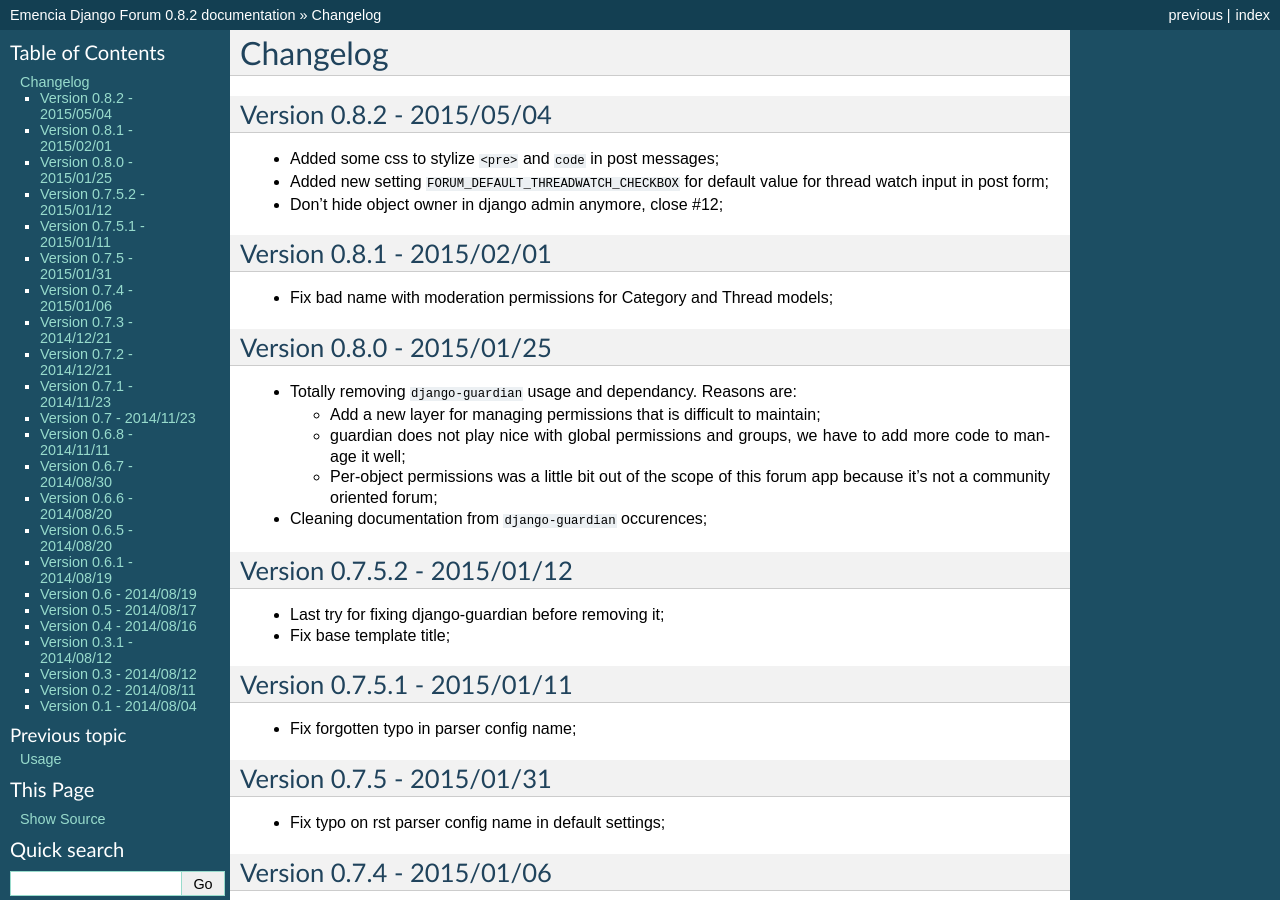
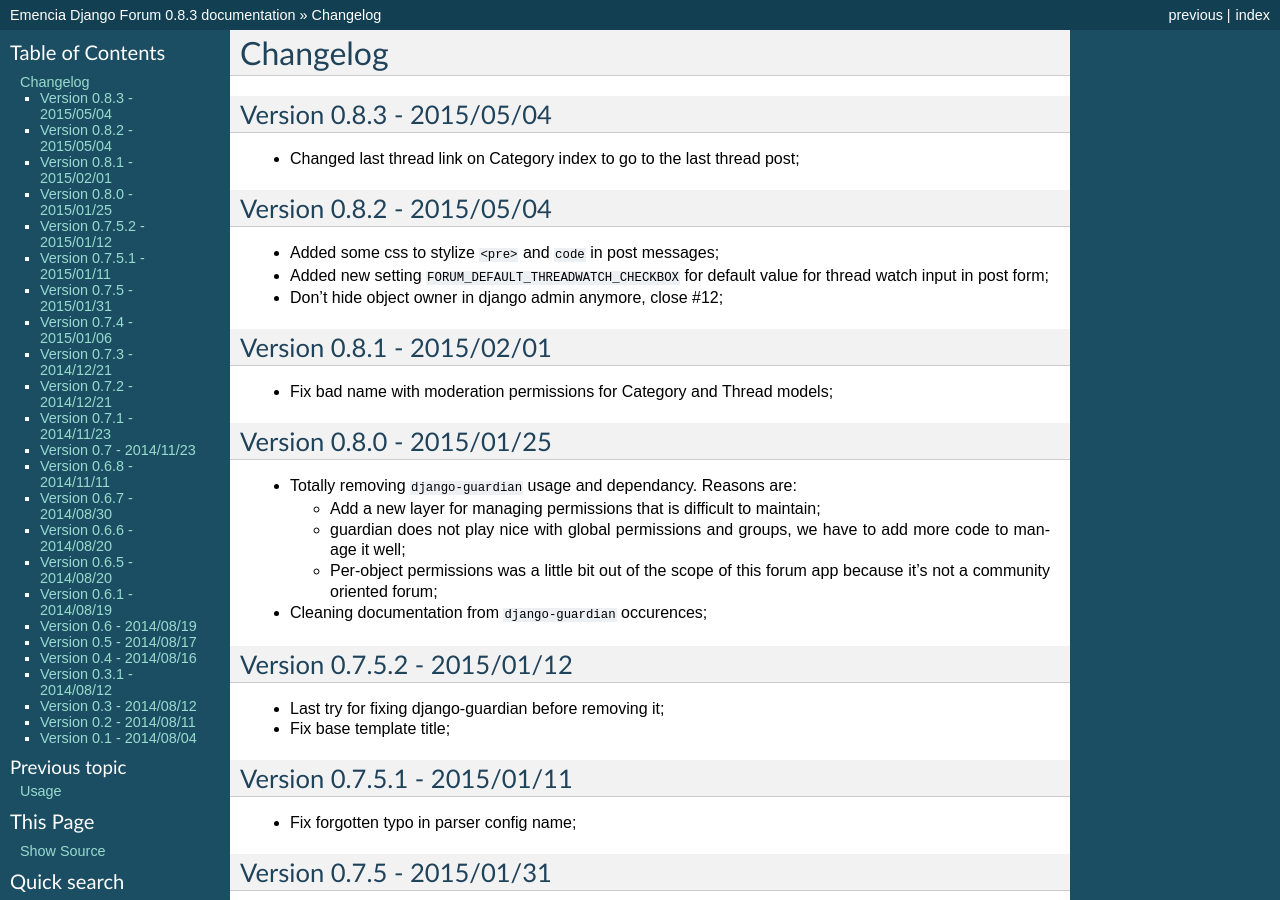
Before and after one commit to emencia/emencia-django-forum, a Sphinx documentation site: the page built from docs/changelog.rst, in a window 1280 px wide and 900 px high. Built offline with Sphinx 7.4.7, drawn with Linux system fonts in a browser that asks for light colours; some of the changed text lies outside the part shown.

Commit message:
* Changed last thread link on Category index to go to the last thread post; * Bump to 0.8.3;

```diff
--- a/docs/changelog.rst
+++ b/docs/changelog.rst
@@ -2,6 +2,11 @@
 =========
 Changelog
 =========
+
+Version 0.8.3 - 2015/05/04
+**************************
+
+* Changed last thread link on Category index to go to the last thread post;
 
 Version 0.8.2 - 2015/05/04
 **************************
--- a/forum/__init__.py
+++ b/forum/__init__.py
@@ -1,2 +1,2 @@
 """A minimalistic Django forum app"""
-__version__ = '0.8.2'
+__version__ = '0.8.3'
--- a/setup.py
+++ b/setup.py
@@ -7,14 +7,14 @@
     long_description=open('README.rst').read(),
     author='David Thenon',
     author_email='dthenon@emencia.com',
-    url='http://pypi.python.org/pypi/emencia-django-forum',
+    url='https://github.com/emencia/emencia-django-forum',
     license='MIT',
     packages=find_packages(),
     classifiers=[
         'Programming Language :: Python',
         'License :: OSI Approved :: MIT License',
         'Operating System :: OS Independent',
-        'Development Status :: 3 - Alpha',
+        'Development Status :: 5 - Production/Stable',
         'Environment :: Web Environment',
         'Framework :: Django',
         'Intended Audience :: Developers',
```
Also changed, not shown: README.rst (+1 -7 lines), 1 other file.
